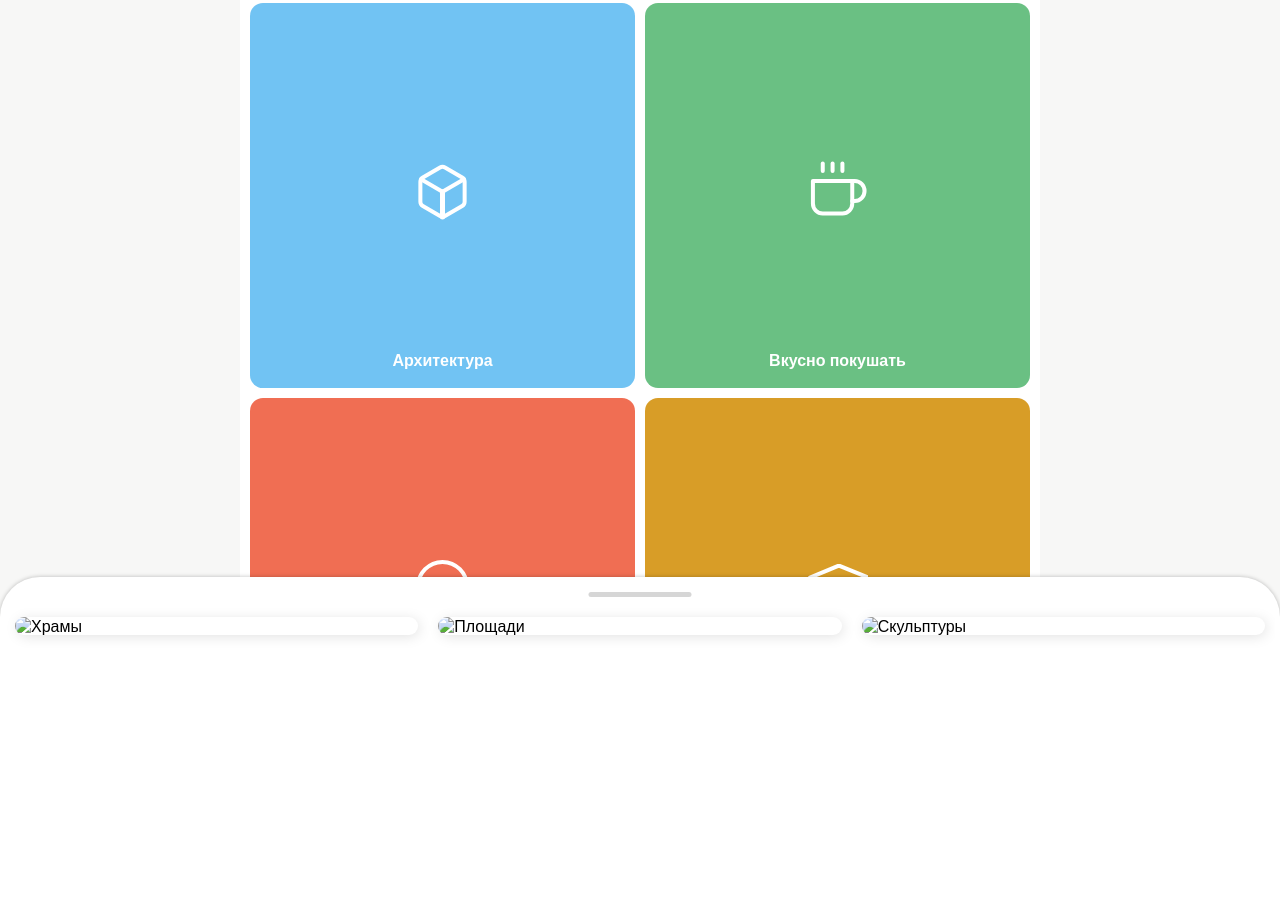
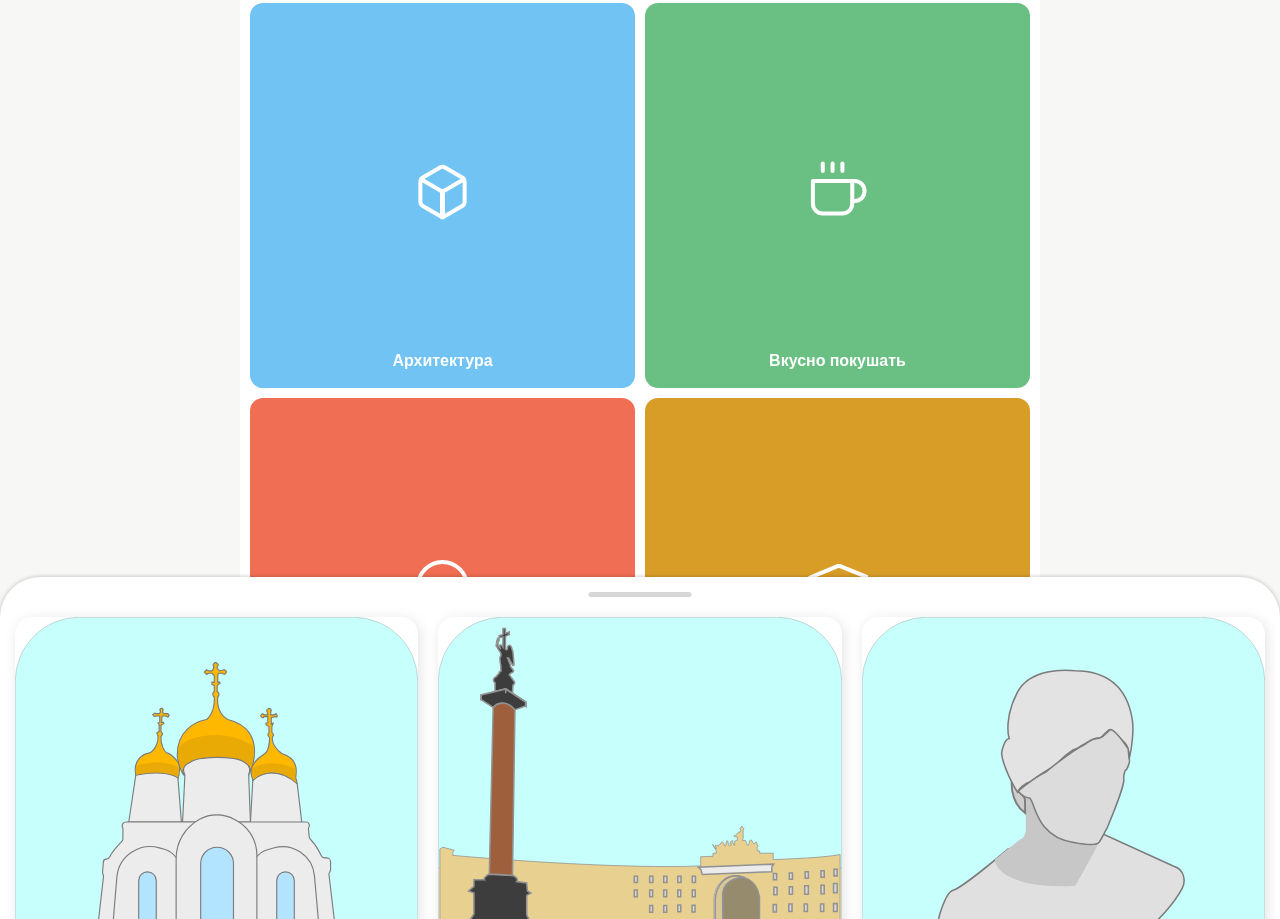
Before and after one commit to hirenkiakuu/AdvenTourFrontend-not-finished-, a plain HTML site: page index.html in a window 1280 px wide. Shown: the part 378-1297 px from the top of the page. Drawn offline with nearby package versions, Linux system fonts and the light colour scheme; the site is published under a folder, as on GitHub Pages, so addresses that start at the root find nothing.

Commit message:
Update index.html

```diff
--- a/index.html
+++ b/index.html
@@ -69,23 +69,23 @@
             <div class="categorie_wrapper">
                 <ul class="categorie_items">
                     <li class="categorie_item">
-                        <img class="categorie_item__img" src="/img/architecture/temple.svg" alt="Храмы">
+                        <img class="categorie_item__img" src="img/architecture/temple.svg" alt="Храмы">
                         <span class="categorie_item__title">Храмы</span>
                     </li>
                     <li class="categorie_item">
-                        <img class="categorie_item__img" src="/img/architecture/squares.svg" alt="Площади">
+                        <img class="categorie_item__img" src="img/architecture/squares.svg" alt="Площади">
                         <span class="categorie_item__title">Площади</span>
                     </li>
                     <li class="categorie_item">
-                        <img class="categorie_item__img" src="/img/architecture/sculptures.svg" alt="Скульптуры">
+                        <img class="categorie_item__img" src="img/architecture/sculptures.svg" alt="Скульптуры">
                         <span class="categorie_item__title">Скульптуры</span>
                     </li>
                     <li class="categorie_item">
-                        <img class="categorie_item__img" src="/img/architecture/bridges.svg" alt="Мосты">
+                        <img class="categorie_item__img" src="img/architecture/bridges.svg" alt="Мосты">
                         <span class="categorie_item__title">Мосты</span>
                     </li>
                     <li class="categorie_item">
-                        <img class="categorie_item__img" src="/img/architecture/monuments.svg" alt="Памятники">
+                        <img class="categorie_item__img" src="img/architecture/monuments.svg" alt="Памятники">
                         <span class="categorie_item__title">Памятники</span>
                     </li>
                 </ul>
```
